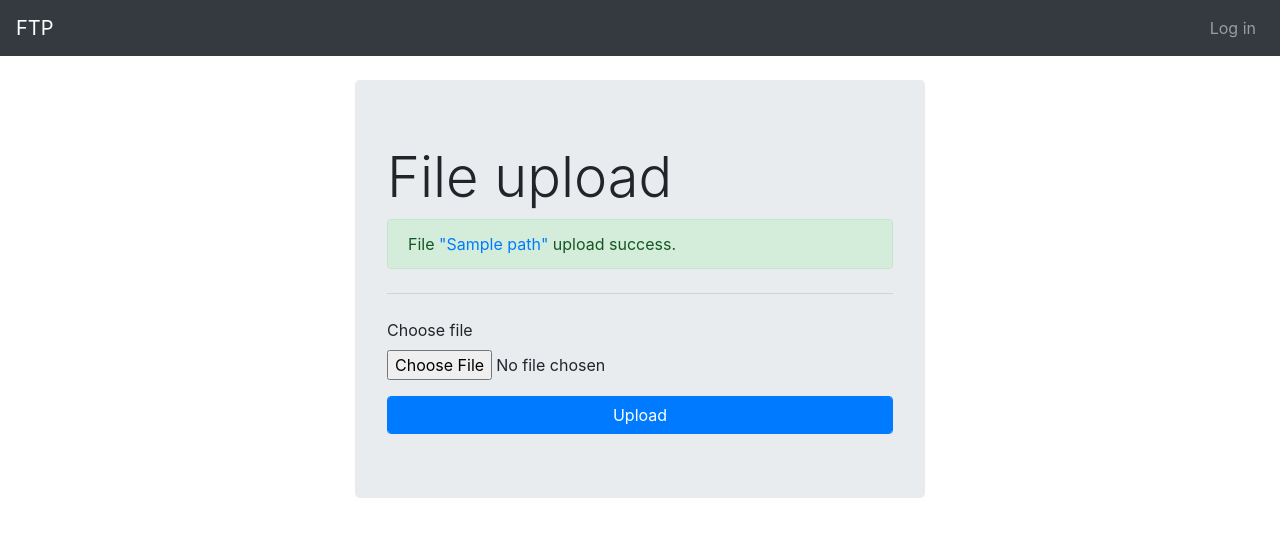
After one commit to AleksandrKovshariov/Client, a Flask app: template templates/files/upload.html in a window 1280 px wide. The commit adds this page. Shown: the top 537 px of the page. Run offline with Flask 2, Linux system fonts and the light colour scheme; the template is opened without the code that fills it: most values are stand-ins (such as "Sample title", 1, 10 or a date in 2020); some libraries are stand-ins or nearby versions.

Commit message:
Add upload page and some fixes

```diff
--- a/auth.py
+++ b/auth.py
@@ -24,10 +24,7 @@ def login():
         })
 
         if req.status_code != 200:
-            return json.dumps({
-                'error': 'The authorization server returns an error: \n{}'.format(
-                    req.text)
-            }), 500
+            return render_template('service_not_available.html')
 
         contents = json.loads(req.text)
 
--- a/templates/auth/login.html
+++ b/templates/auth/login.html
@@ -9,7 +9,7 @@
     <div class="col-md-6 jumbotron">
       <h1 class="display-4">Log in</h1>
       <hr class="my-4">
-      <form method="post" class="login_form">
+      <form method="post">
         <div class="form-group">
             <label for="username">Username</label>
             <input name="username" id="username" class="form-control" required>
--- a/templates/base.html
+++ b/templates/base.html
@@ -22,6 +22,9 @@
             {% if g.access_token %}
                 <li class="nav-item">
                     <a class="nav-link" href="{{ url_for('files.access') }}">My access</a>
+                </li>
+                <li class="nav-item">
+                    <a class="nav-link" href="{{ url_for('files.upload') }}">Upload</a>
                 </li>
             {% else %}
             {% endif %}
--- /dev/null
+++ b/templates/files/upload.html
@@ -0,0 +1,34 @@
+<!DOCTYPE html>
+
+{% extends "base.html" %}
+
+{% block  content %}
+<br>
+<div class="container">
+  <div class="row justify-content-md-center align-items-center">
+    <div class="col-md-6 jumbotron">
+      <h1 class="display-4">File upload</h1>
+      {% if file_not_found %}
+        <div class="alert alert-danger" role="alert">
+            File to upload not found!
+        </div>
+      {% endif %}
+      {% if path %}
+        <div class="alert alert-success" role="alert">
+            File <a href="{{ url_for('files.resource', sub_path=path) }}">"{{ path }}"</a> upload success.
+        </div>
+      {% endif %}
+      <hr class="my-4">
+      <form method="post" enctype="multipart/form-data">
+        <div class="form-group">
+            <label>Choose file</label>
+            <input type="file" name="file" class="form-control-file" id="file" required/>
+        </div>
+        <div>
+            <input type="submit" class="btn btn-primary form-control" value="Upload"/>
+        </div>
+      </form>
+    </div>
+  </div>
+</div>
+{% endblock %}
--- a/templates/files/file_error.html
+++ b/templates/service_not_available.html
@@ -7,7 +7,7 @@
 <div class="container">
   <div class="row justify-content-md-center align-items-center">
     <div class="alert alert-danger" role="alert">
-      Service is not available.
+      Service is not available or file not found.
     </div>
   </div>
 </div>
```
Also changed, not shown: files.py (+20 -1 lines).
